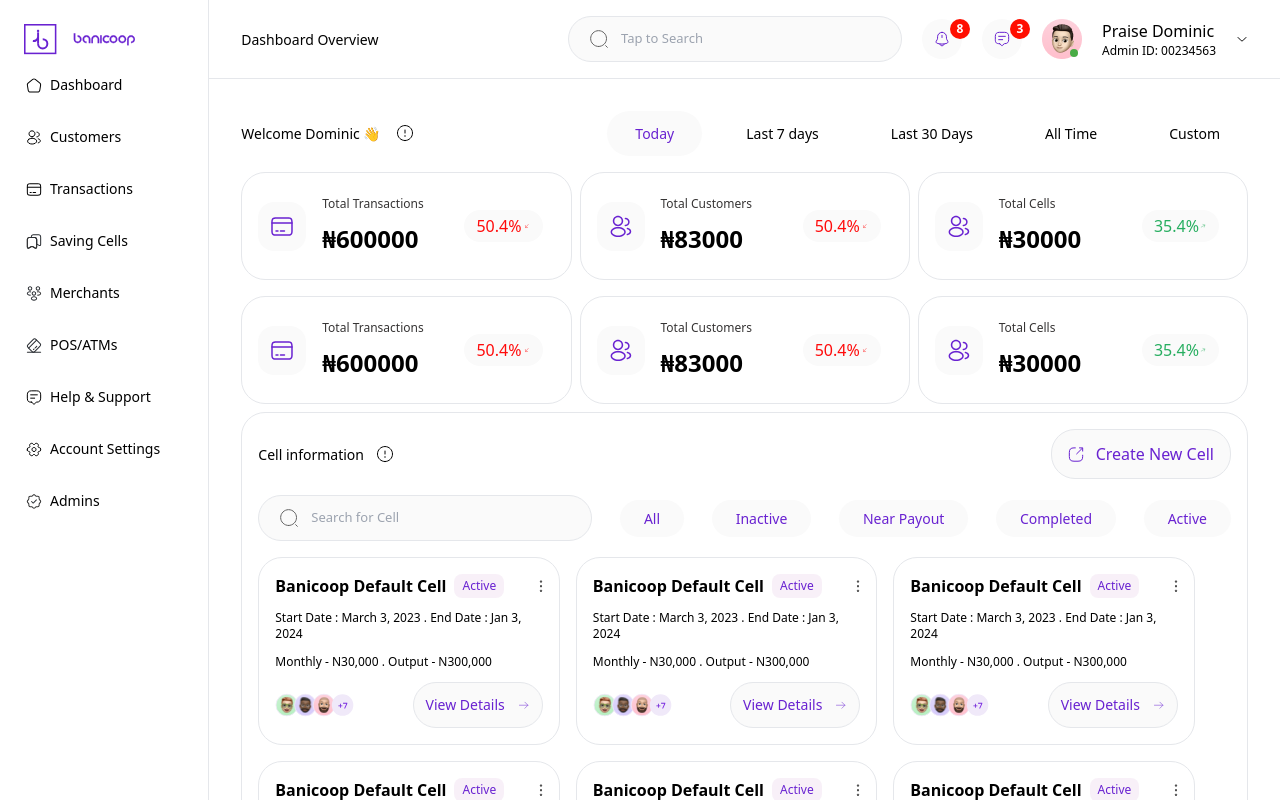
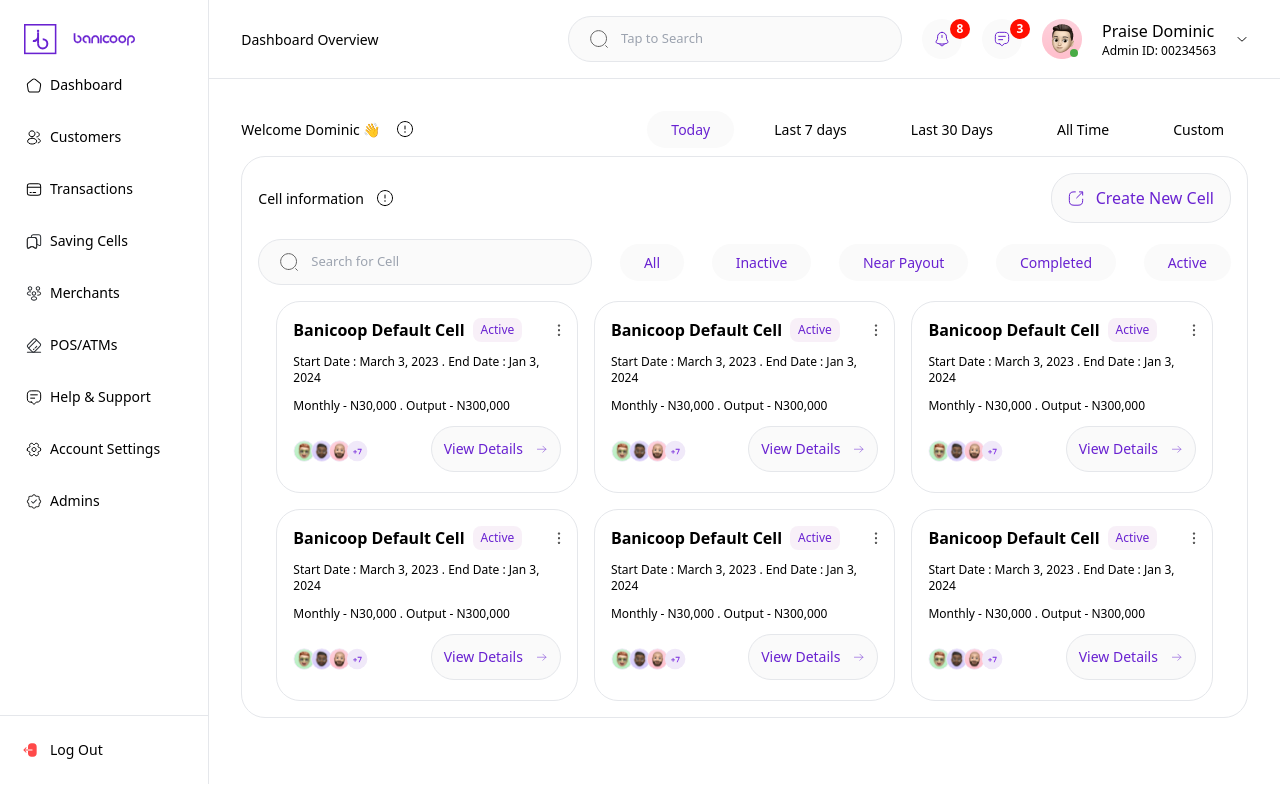
Before and after one commit to Banicoop/admin, a React (Create React App) app: page /cells in a window 1280 px wide. Shown: the top 800 px of the page. Built offline with nearby package versions, Linux system fonts and the light colour scheme.

Commit message:
redesign!!!

```diff
--- a/src/Routes.tsx
+++ b/src/Routes.tsx
@@ -2,13 +2,13 @@
 import { Outlet, createBrowserRouter, RouterProvider } from 'react-router-dom';
 import Sidebar from './components/Sidebar';
 import Navbar from './components/Navbar';
-import Dashboard from './pages/Dashboard';
+// import Dashboard from './pages/Dashboard';
 import Welcome from './components/Welcome';
 import Widget from './components/Widget';
 import Cells from './pages/cells/Cells';
 import CellDetails from './pages/cells/CellDetails';
-import Customers from './pages/Customers';
-import Transaction from './pages/Transaction';
+// import Customers from './pages/Customers';
+// import Transaction from './pages/Transaction';
 import Splash from './pages/auth/Splash';
 import WelcomePage from './pages/auth/WelcomePage';
 import Login from './pages/auth/Signin';
@@ -16,17 +16,16 @@
 import Verified from './pages/auth/Verified';
 import ProtectedRoute from './ProtectedRoute';
 import { useSelector } from 'react-redux';
+import Dashboard from './pages/Dashboard';
 
 
 
+function DashboardLayout(){
+  return(
+    <main className="flex min-h-screen w-full">
+      <Sidebar/>
 
-
-function CellLayout(){
-
-  return(
-    <div className="flex min-h-screen min-w-full overflow-y-scroll">
-        <Sidebar/>
-      <div className="flex flex-col h-full w-full">
+      <section className="flex flex-col h-full w-full">
         <Navbar/>
         <Welcome/>
 
@@ -40,6 +39,32 @@
             <Widget type='customers'/>
             <Widget type='cells'/>
         </div>
+        <Outlet/>
+      </section>
+    </main>
+  )
+}
+
+
+function CellLayout(){
+
+  return(
+    <div className="flex min-h-screen w-full">
+        <Sidebar/>
+      <div className="flex flex-col h-full w-full">
+        <Navbar/>
+        <Welcome/>
+
+        {/* <div className="flex flex-col md:flex-row md:flex-wrap lg:flex-nowrap items-center gap-2 px-2 md:px-8 py-2">
+            <Widget type='transactions'/>
+            <Widget type='customers'/>
+            <Widget type='cells'/>
+        </div>
+        <div className="flex flex-col md:flex-row md:flex-wrap lg:flex-nowrap items-center gap-2 px-2 md:px-8 py-2">
+            <Widget type='transactions'/>
+            <Widget type='customers'/>
+            <Widget type='cells'/>
+        </div> */}
         <Outlet/>
       </div>
     </div>
@@ -81,14 +106,24 @@
     path: '/',
     element:(
       <ProtectedRoute user={user}>
+        < DashboardLayout />
+      </ProtectedRoute>
+    ),
+    children: [
+      {
+        path: '/',
+        element: <Dashboard/>
+      }
+    ]
+  },
+  {
+    path: '/',
+    element:(
+      <ProtectedRoute user={user}>
         <CellLayout/>
       </ProtectedRoute>
   ),
     children: [
-      {
-        path: '/',
-        element: <Dashboard/>
-      },
       {
         path: '/cells',
         element: <Cells/>
@@ -96,14 +131,6 @@
       {
         path: '/cells/:id',
         element: <CellDetails/>
-      },
-      {
-        path: '/transactions',
-        element: <Transaction/>
-      },
-      {
-        path: '/customers',
-        element: <Customers/>
       },
     ]
   },
--- a/src/components/Welcome.tsx
+++ b/src/components/Welcome.tsx
@@ -34,7 +34,7 @@
             { list.map((l) => (
                 <span
                 onClick={() => setActiveItem(l.label)}
-                className={`py-3 px-7 rounded-3xl text-[14px] cursor-pointer ${activeItem === l.label ? 'bg-bgR text-bgPurple' : 'hover:bg-bgR hover:text-bgPurple'}`}
+                className={`py-2 px-6 rounded-3xl text-[14px] cursor-pointer ${activeItem === l.label ? 'bg-bgR text-bgPurple' : 'hover:bg-bgR hover:text-bgPurple'}`}
                 key={l.label}>{l.label}</span>
             ))
             }
--- a/src/components/inputs/DateInput.tsx
+++ b/src/components/inputs/DateInput.tsx
@@ -1,12 +1,17 @@
+import { FC } from 'react'
 
 
-const DateInput = () => {
+type IDate = {
+  text: string;
+}
+
+const DateInput:FC<IDate> = ({text}) => {
 
   return (
     <div className="flex flex-col w-full">
-        <label htmlFor="date" id='date'>Start Date</label>
+        <label className='text-sm font-[500] text-[#000] ml-2' htmlFor="date" id='date'>{text}</label>
         <div className="flex flex-col rounded-2xl border-[1px] px-2 py-3 w-full gap-1 items-center justify-between cursor-pointer">
-        <input id='date' type="date" className="w-full h-full outline-none text-bgPurple cursor-pointer" />
+        <input id='date' type="date" className="w-full h-full outline-none  cursor-pointer" />
         {/* <img src="/calendar1.svg" alt="" className="" /> */}
         </div>
     </div>
--- a/src/pages/cells/Cells.tsx
+++ b/src/pages/cells/Cells.tsx
@@ -70,7 +70,7 @@
 
   return (
     <>
-      <div className="px-8 h-full">
+      <div className="px-8 h-full flex flex-col">
         <div className='flex flex-col border-[1px] rounded-3xl gap-4 p-4 w-full'>
           <div className="flex justify-between items-center w-full">
             <Info text='Cell information'/>
@@ -84,7 +84,7 @@
               }
           </div>
 
-          <div className="flex flex-col md:flex-row md:flex-wrap gap-4 w-full">
+          <div className="flex flex-col justify-center md:flex-row md:flex-wrap gap-4 w-full">
             <CellCard/>
             <CellCard/>
             <CellCard/>
--- a/src/sections/cells/CellCard.tsx
+++ b/src/sections/cells/CellCard.tsx
@@ -18,7 +18,11 @@
       </div>
 
       <div className="flex justify-between w-full">
-        <img src="/morepic.svg" alt="" className="" />
+        <div className="flex gap-2">
+          <img src="/morepic.svg" alt="" className="h-[50px] w-[75px]" />
+          {/* <span className="text-xs text-[#000]">Activve members</span> */}
+        </div>
+
         <ActionBtn text='View Details'/>
       </div>
     </div>
--- a/src/sections/cells/CreateCell.tsx
+++ b/src/sections/cells/CreateCell.tsx
@@ -17,26 +17,26 @@
       <BasicModal h2='Create New Cell' p='Enter cell information to continue.' open={open} onClose={onClose}>
         <hr className="h-1" />
 
-        <div className="flex flex-col w-full gap-2">
+        <div className="flex flex-col w-full gap-3">
 
           <div className="flex flex-col md:flex-row w-full gap-2">
             <Input type='text' placeholder='Cell Name'/>
-            <Input type='tel' placeholder='No of Participants'/>
+            <Input type='tel' placeholder='Target Amount (Naira)'/>
           </div>
 
           <div className="flex flex-col md:flex-row w-full gap-2">
-            <Input type='tel' placeholder='Minimum no of Participants'/>
-            <Input type='tel' placeholder='Contribution Amount'/>
+            <Input type='tel' placeholder='Max. Number of Participant'/>
+            <Input type='tel' placeholder='Min. Number of Participant'/>
           </div>
 
           <div className="flex flex-col md:flex-row w-full gap-2">
             <Input type='tel' placeholder='Duration'/>
-            <Input type='text' placeholder='Cell Description'/>
+            <Input type='text' placeholder='Contribution Amount (Naira)'/>
           </div>
 
-          <div className="flex flex-col md:flex-row w-full gap-2">
-            <DateInput/>
-            <DateInput/>
+          <div className="flex flex-col md:flex-row w-full gap-2 mt-3">
+            <DateInput text='Start Date'/>
+            <DateInput text='End Date'/>
           </div>
         <TextArea text='Cell Description'/>
         </div>
```
